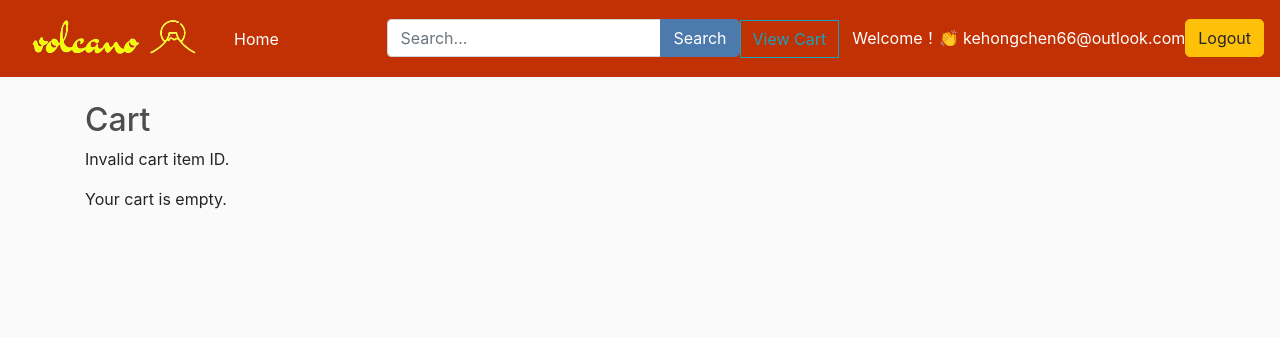
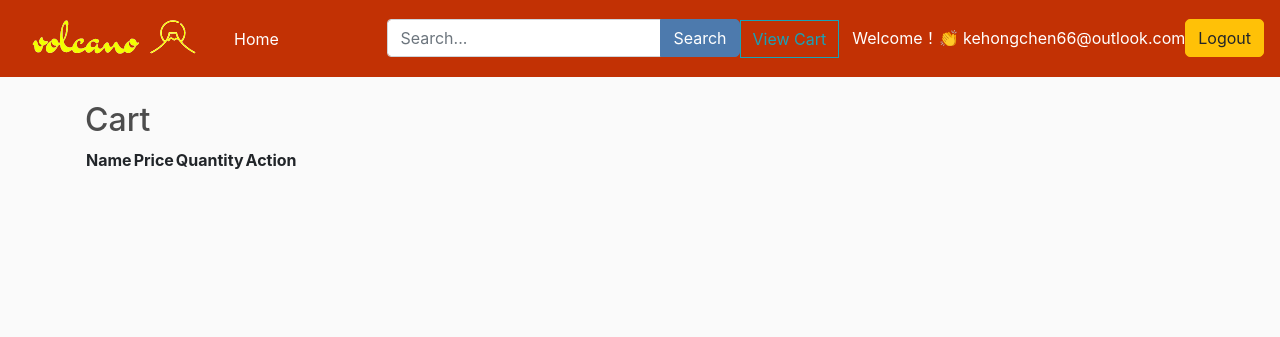
Before and after one commit to Kehong254/Solo_assessment, a Django app: page /remove_from_cart/1/ in a window 1280 px wide. Shown: the top 337 px of the page. Run offline with Django 4.2, Linux system fonts and the light colour scheme; a user stored in the database is signed in; lists and menus that the app fills with data are empty; some libraries are stand-ins or nearby versions.

Commit message:
fix cart

```diff
--- a/Shopping_app/templates/store/cart.html
+++ b/Shopping_app/templates/store/cart.html
@@ -4,11 +4,8 @@
 
 <h2>Cart</h2>
 
-{% if error_message %}
-    <p>{{ error_message }}</p>
-{% endif %}
 
-{% if cart_items %}
+
     <table>
         <tr>
             <th>Name</th>
@@ -16,19 +13,16 @@
             <th>Quantity</th>
             <th>Action</th>
         </tr>
-        {% for cart_item in cart_items %}
+        {% for cart_item in carts %}
             <tr>
-                <td>{{ cart_item.volcano.Volcano_Name }}</td>
-                <td>{{ cart_item.volcano.price }}</td>
+                <td>{{ cart_item.name}}</td>
+                <td>{{ cart_item.price}}</td>
                 <td>{{ cart_item.quantity }}</td>
                 <td>
-                    <a href="{% url 'remove_from_cart' cart_item.id %}">Remove</a>
+
                 </td>
             </tr>
         {% endfor %}
     </table>
-{% else %}
-    <p>Your cart is empty.</p>
-{% endif %}
 
 {% endblock %}
--- a/Shopping_app/templates/store/store.html
+++ b/Shopping_app/templates/store/store.html
@@ -9,7 +9,7 @@
           <h6><strong>{{ volcano.Volcano_Name }}</strong></h6>
           <hr>
           <!-- Add form here -->
-          <form method="post" action="{% url 'add_to_cart' %}">
+          <form method="POST" action="{% url 'add_to_cart' %}">
             {% csrf_token %}
             <input type="hidden" name="name" value="{{ volcano.Volcano_Name }}">
             <input type="hidden" name="price" value="{{ volcano.price }}">
--- a/Shopping_app/views.py
+++ b/Shopping_app/views.py
@@ -29,7 +29,7 @@ def volcano_detail(request, Volcano_ID):
     context = {'volcano': volcano}
     return render(request, 'store/volcano_detail.html', context)
 
-@login_required(login_url='accounts:login_view')
+# @login_required(login_url='accounts:login_view')
 def add_to_cart(request):
     if request.method == 'POST':
         try:
@@ -37,30 +37,38 @@ def add_to_cart(request):
             price = float(request.POST['price'].replace(',', '.'))
             quantity = int(request.POST.get('quantity'))
 
-            volcano = get_object_or_404(Volcano, Volcano_Name=name, price=price)  # Change Product to Volcano
-            cart, created = Cart.objects.get_or_create(user=request.user)
+            # volcano = get_object_or_404(Volcano, Volcano_Name=name, price=price)  # Change Product to Volcano
+            cart,created = Cart.objects.get_or_create(name=name, price=price,quantity=quantity)
 
-            if not created:
-                cart_items = CartItem.objects.filter(cart=cart, volcano=volcano)  # Change product to volcano
-                if cart_items.exists():
-                    cart_item = cart_items.first()
-                    cart_item.quantity += quantity
-                    cart_item.save()
-                else:
-                    cart_item = CartItem.objects.create(cart=cart, volcano=volcano, quantity=quantity)  # Change product to volcano
-            else:
-                cart_item = CartItem.objects.create(cart=cart, volcano=volcano, quantity=quantity)  # Change product to volcano
+            print(name,price,quantity)
+            print(cart)
+            # if not created:
+            #     cart.quantity += 1
+            #     cart.save()
+            #
+            # cart=
+            # if not created:
+            #     cart_items = CartItem.objects.filter(cart=cart, volcano=volcano)  # Change product to volcano
+            #     if cart_items.exists():
+            #         cart_item = cart_items.first()
+            #         cart_item.quantity += quantity
+            #         cart_item.save()
+            #     else:
+            #         cart_item = CartItem.objects.create(cart=cart, volcano=volcano, quantity=quantity)  # Change product to volcano
+            # else:
+            #     cart_item = CartItem.objects.create(cart=cart, volcano=volcano, quantity=quantity)  # Change product to volcano
 
         except:
             error_message = "Failed to add item to cart. Please try again later."
             return render(request, 'store/cart.html', {'error_message': error_message})
 
-        cart_items = CartItem.objects.filter(cart=cart)
-        return render(request, 'store/cart.html', {'cart_items': cart_items, 'new_volcano': volcano})  # Change new_product to new_volcano
-    else:
-        cart = get_object_or_404(Cart, name=request.user)
-        cart_items = CartItem.objects.filter(cart=cart)
-        return render(request, 'store/cart.html', {'cart_items': cart_items})
+        carts= Cart.objects.all()
+        return render(request, 'store/cart.html', {'carts': carts, })  # Change new_product to new_volcano
+    # else:
+        # cart = get_object_or_404(Cart, name=request.user)
+        # cart_items = CartItem.objects.filter(cart=cart)
+        print(cart)
+        # return render(request, 'store/cart.html', {'cart_items': cart_items})
 
 
 @login_required()
```
Also changed, not shown: db.sqlite3.
